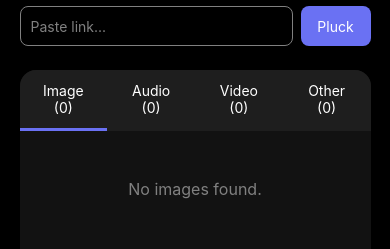
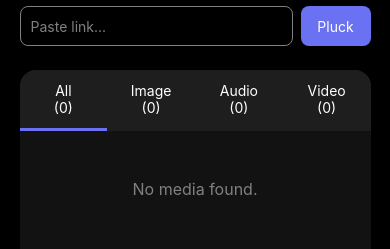
Before and after one commit to YSSF8/pluck, a React Native app: screen / in a window 390 px wide. Shown: the part 223-472 px from the top of the page. Built offline with nearby package versions, Linux system fonts and the light colour scheme.

Commit message:
Replace "Other" tab with "All"

```diff
--- a/App.tsx
+++ b/App.tsx
@@ -1,5 +1,5 @@
 import { StatusBar } from 'expo-status-bar';
-import { StyleSheet, Text, View, TextInput, Image, Pressable, ScrollView, SafeAreaView, ActivityIndicator, Alert, Animated, Dimensions, Modal, ImageStyle } from 'react-native';
+import { StyleSheet, Text, View, TextInput, Image, Pressable, ScrollView, SafeAreaView, ActivityIndicator, Alert, Animated, Dimensions, Modal } from 'react-native';
 import React, { useState, useRef } from 'react';
 import { extractMedia } from './lib/parser';
 
@@ -12,7 +12,6 @@ type Media = {
   images: string[];
   audios: string[];
   videos: string[];
-  others: string[];
 };
 
 type DownloadTracker = {
@@ -21,7 +20,7 @@ type DownloadTracker = {
   };
 };
 
-const TABS = ['Image', 'Audio', 'Video', 'Other'];
+const TABS = ['All', 'Image', 'Audio', 'Video'];
 const { width: windowWidth, height: windowHeight } = Dimensions.get('window');
 const contentWidth = windowWidth * 0.9;
 
@@ -57,11 +56,49 @@ const ProgressBar = ({ progress }: { progress: number }) => {
   );
 };
 
+const MediaItem = ({ url, category, downloadInfo, isDownloading, onDownload, onOpenImage, imageRef, activeImage }: any) => {
+  return (
+    <View style={styles.resultItemContainer}>
+      <View style={styles.resultItem}>
+        {category === 'Image' && (
+          <Pressable
+            ref={imageRef}
+            onPress={() => onOpenImage(url)}
+          >
+            <Animated.Image
+              source={{ uri: url }}
+              style={[
+                styles.thumbnail,
+                { opacity: activeImage === url ? 0 : 1 }
+              ]}
+              resizeMode="cover"
+            />
+          </Pressable>
+        )}
+        <Text style={styles.linkText} selectable numberOfLines={2} ellipsizeMode="middle">{url}</Text>
+        <Pressable
+          style={styles.downloadButton}
+          onPress={() => onDownload(url, category)}
+          disabled={isDownloading}
+          android_ripple={{ color: '#aaa', borderless: true, radius: 24 }}
+        >
+          {downloadInfo ? (
+            <ActivityIndicator color={variables.accent} />
+          ) : (
+            <Feather name="download-cloud" size={24} color={isDownloading ? 'gray' : variables.accent} />
+          )}
+        </Pressable>
+      </View>
+      {downloadInfo && <ProgressBar progress={downloadInfo.progress} />}
+    </View>
+  );
+};
+
 
 export default function App() {
   const [isInputFocused, setIsInputFocused] = useState(false);
   const [link, setLink] = useState('');
-  const [media, setMedia] = useState<Media>({ images: [], audios: [], videos: [], others: [] });
+  const [media, setMedia] = useState<Media>({ images: [], audios: [], videos: [] });
   const [isLoading, setIsLoading] = useState(false);
   const [activeTabIndex, setActiveTabIndex] = useState(0);
   const animation = useRef(new Animated.Value(0)).current;
@@ -99,7 +136,7 @@ export default function App() {
     try {
       const directMediaCategory = getDirectMediaCategory(link);
       if (directMediaCategory) {
-        const newMediaState: Media = { images: [], audios: [], videos: [], others: [] };
+        const newMediaState: Media = { images: [], audios: [], videos: [] };
         if (directMediaCategory === 'Image') newMediaState.images.push(link);
         if (directMediaCategory === 'Audio') newMediaState.audios.push(link);
         if (directMediaCategory === 'Video') newMediaState.videos.push(link);
@@ -107,7 +144,7 @@ export default function App() {
         const tabIndex = TABS.indexOf(directMediaCategory);
         if (tabIndex !== -1) handleTabPress(tabIndex);
       } else {
-        setMedia({ images: [], audios: [], videos: [], others: [] });
+        setMedia({ images: [], audios: [], videos: [] });
         const response = await fetch(link);
         const html = await response.text();
         const baseUrl = response.url;
@@ -116,7 +153,6 @@ export default function App() {
           images: extracted.images.map(url => resolveUrl(baseUrl, url)).filter(Boolean),
           audios: extracted.audios.map(url => resolveUrl(baseUrl, url)).filter(Boolean),
           videos: extracted.videos.map(url => resolveUrl(baseUrl, url)).filter(Boolean),
-          others: []
         });
         handleTabPress(0);
       }
@@ -254,51 +290,37 @@ export default function App() {
     });
   };
 
-  const renderContentForTab = (tabName: 'Image' | 'Audio' | 'Video' | 'Other') => {
-    const dataMap = { Image: media.images, Audio: media.audios, Video: media.videos, Other: media.others };
-    const dataToRender = dataMap[tabName];
+  const renderContentForTab = (tabName: 'All' | 'Image' | 'Audio' | 'Video') => {
+    let dataToRender: string[] = [];
+
+    if (tabName === 'All') {
+      dataToRender = [...media.images, ...media.audios, ...media.videos];
+    } else {
+      const dataMap = { Image: media.images, Audio: media.audios, Video: media.videos };
+      dataToRender = dataMap[tabName];
+    }
 
     if (dataToRender.length === 0) {
-      return <Text style={styles.noResultsText}>No {tabName.toLowerCase()}s found.</Text>
+      const message = tabName === 'All' ? 'No media found.' : `No ${tabName.toLowerCase()}s found.`;
+      return <Text style={styles.noResultsText}>{message}</Text>;
     }
 
     return dataToRender.map((url, index) => {
-      const downloadInfo = downloads[url];
+      const category = tabName === 'All' ? getDirectMediaCategory(url) : tabName;
+      if (!category) return null;
 
       return (
-        <View key={`${url}-${index}`} style={styles.resultItemContainer}>
-          <View style={styles.resultItem}>
-            {tabName === 'Image' && (
-              <Pressable
-                ref={el => { imageRefs.current[url] = el; }}
-                onPress={() => openImage(url)}
-              >
-                <Animated.Image
-                  source={{ uri: url }}
-                  style={[
-                    styles.thumbnail,
-                    { opacity: activeImage === url ? 0 : 1 }
-                  ]}
-                  resizeMode="cover"
-                />
-              </Pressable>
-            )}
-            <Text style={styles.linkText} selectable numberOfLines={2} ellipsizeMode="middle">{url}</Text>
-            <Pressable
-              style={styles.downloadButton}
-              onPress={() => handleDownload(url, tabName)}
-              disabled={isDownloading}
-              android_ripple={{ color: '#aaa', borderless: true, radius: 24 }}
-            >
-              {downloadInfo ? (
-                <ActivityIndicator color={variables.accent} />
-              ) : (
-                <Feather name="download-cloud" size={24} color={isDownloading ? 'gray' : variables.accent} />
-              )}
-            </Pressable>
-          </View>
-          {downloadInfo && <ProgressBar progress={downloadInfo.progress} />}
-        </View>
+        <MediaItem
+          key={`${url}-${index}`}
+          url={url}
+          category={category}
+          downloadInfo={downloads[url]}
+          isDownloading={isDownloading}
+          onDownload={handleDownload}
+          onOpenImage={openImage}
+          imageRef={(el: View | null) => { imageRefs.current[url] = el; }}
+          activeImage={activeImage}
+        />
       );
     });
   };
@@ -362,8 +384,14 @@ export default function App() {
       <View style={styles.resultContainer}>
         <View style={styles.tabContainer}>
           {TABS.map((tabName, index) => {
-            const mediaCounts = { Image: media.images.length, Audio: media.audios.length, Video: media.videos.length, Other: media.others.length };
-            const count = mediaCounts[tabName as keyof typeof mediaCounts];
+            let count = 0;
+            if (tabName === 'All') {
+              count = media.images.length + media.audios.length + media.videos.length;
+            } else {
+              const dataMap = { Image: media.images, Audio: media.audios, Video: media.videos };
+              count = dataMap[tabName as keyof typeof dataMap]?.length || 0;
+            }
+
             return (
               <Pressable key={tabName} android_ripple={{ color: '#444', borderless: false }}
                 onPress={() => handleTabPress(index)}
```
